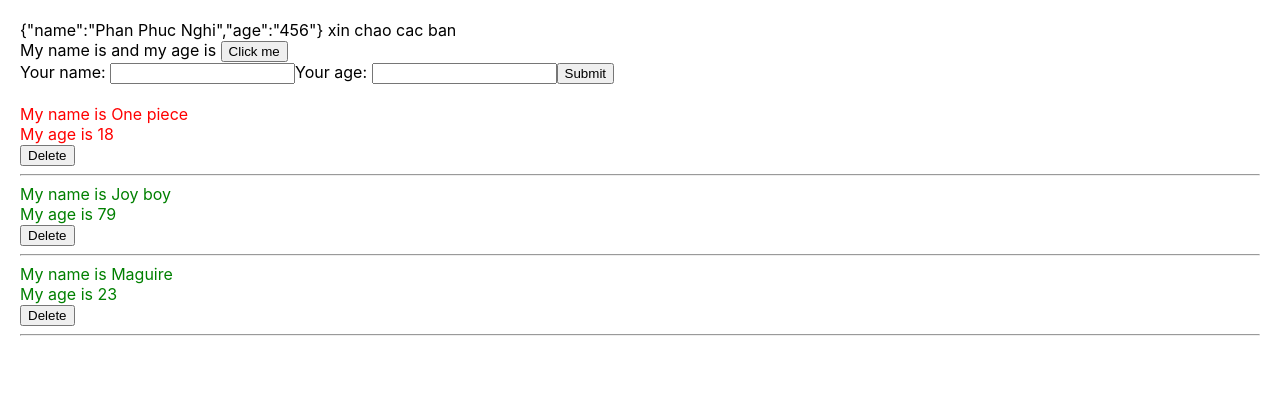
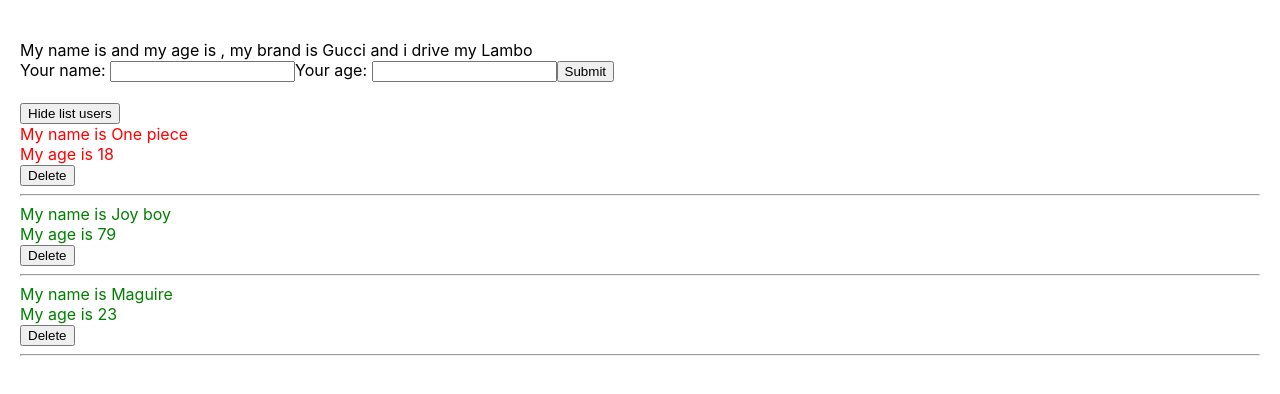
Before and after one commit to Phannghi/demoReact, a React (Create React App) app: page / in a window 1280 px wide. Shown: the top 394 px of the page. Built offline with nearby package versions, Linux system fonts and the light colour scheme.

Commit message:
useState hook

```diff
--- a/src/components/AddUserInfor.js
+++ b/src/components/AddUserInfor.js
@@ -1,61 +1,91 @@
-import React from 'react';
+import React, { useState } from 'react';
 
-class AddUserInfor extends React.Component {
-    state = {
-        firstName: '',
-        brand: 'Gucci',
-        car: 'Lambo',
-        age: ''
-    };
-    handleClick(event) {
-        console.log(this.state.brand);
-        console.log('>>random: ', Math.floor((Math.random() * 100) + 1));
-        this.setState({
-            firstName: 'Bull',
-            age: this.state.age + 1
-        })
+// class AddUserInfor extends React.Component {
+//     state = {
+//         firstName: '',
+//         brand: 'Gucci',
+//         car: 'Lambo',
+//         age: ''
+//     };
+//     handleOnchangeInput = (event) => {
+//         this.setState({
+//             firstName: event.target.value
+//         })
+//     }
+//     handleOnchangeAge = (event) => {
+//         this.setState({
+//             age: event.target.value
+//         })
+//     }
+//     handleOnSubmit = (event) => {
+//         event.preventDefault();
+//         console.log(this.state);
+//         this.props.handleAddNewUser({
+//             id: Math.floor((Math.random() * 100) + 1) + '- random',
+//             name: this.state.firstName,
+//             age: this.state.age,
+//         });
+//     }
+//     render() {
+//         return (
+//             <div>
+//                 My name is {this.state.firstName} and my age is {this.state.age}
+//                 <form onSubmit={(event) => this.handleOnSubmit(event)}>
+//                     <label>Your name: </label>
+//                     <input
+//                         value={this.state.firstName}
+//                         type="text"
+//                         onChange={(event) => this.handleOnchangeInput(event)} />
+
+//                     <label>Your age: </label>
+//                     <input
+//                         value={this.state.age}
+//                         type="text"
+//                         onChange={(event) => this.handleOnchangeAge(event)} />
+//                     <button>Submit</button>
+//                 </form>
+//             </div>
+//         )
+//     }
+// }
+const AddUserInfor = (props) => {
+    const [name, setName] = useState('');
+    const [brand, setBrand] = useState('Gucci');
+    const [car, setCar] = useState('Lambo');
+    const [age, setAge] = useState('');
+
+    const handleOnchangeInput = (event) => {
+        setName(event.target.value);
     }
-    handleOnchangeInput = (event) => {
-        this.setState({
-            firstName: event.target.value
-        })
+    const handleOnchangeAge = (event) => {
+        setAge(event.target.value);
     }
-    handleOnchangeAge = (event) => {
-        this.setState({
-            age: event.target.value
-        })
-    }
-    handleOnSubmit = (event) => {
+    const handleOnSubmit = (event) => {
         event.preventDefault();
-        console.log(this.state);
-        this.props.handleAddNewUser({
+        props.handleAddNewUser({
             id: Math.floor((Math.random() * 100) + 1) + '- random',
-            name: this.state.firstName,
-            age: this.state.age,
+            name: name,
+            age: age,
         });
     }
-    render() {
     return (
         <div>
-                My name is {this.state.firstName} and my age is {this.state.age}
-                <button onClick={(event) => { this.handleClick(event) }}>Click me</button>
-                <form onSubmit={(event) => this.handleOnSubmit(event)}>
+            My name is {name} and my age is {age}, my brand is {brand} and i drive my {car}
+            <form onSubmit={(event) => handleOnSubmit(event)}>
                 <label>Your name: </label>
                 <input
-                        value={this.state.firstName}
+                    value={name}
                     type="text"
-                        onChange={(event) => this.handleOnchangeInput(event)} />
+                    onChange={(event) => handleOnchangeInput(event)} />
 
                 <label>Your age: </label>
                 <input
-                        value={this.state.age}
+                    value={age}
                     type="text"
-                        onChange={(event) => this.handleOnchangeAge(event)} />
+                    onChange={(event) => handleOnchangeAge(event)} />
                 <button>Submit</button>
             </form>
         </div>
     )
 }
-}
-
 export default AddUserInfor;
--- a/src/components/DisplayInfo.js
+++ b/src/components/DisplayInfo.js
@@ -1,4 +1,4 @@
-import React from 'react';
+import React, { useState } from 'react';
 import './DisplayInfo.scss';
 //import Junk from '../Junk.png';
 
@@ -33,10 +33,18 @@ import './DisplayInfo.scss';
 
 const DisplayInfo = (props) => {
     const { listUser } = props;
-    //console.log(listUser);
+    const [isShowListUsers, setShowListUser] = useState(true);
+    const handleShowHideUser = () => {
+        setShowListUser(!isShowListUsers);
+    }
     return (
         <div className='display-info-container'>
-            {true &&
+            <div>
+                <button onClick={() => { handleShowHideUser() }}>
+                    {isShowListUsers ? "Hide list users" : "Show list users"}
+                </button>
+            </div>
+            {isShowListUsers &&
                 <>
                     {listUser.map((user) => {
                         return (
--- a/src/components/MyComponent.js
+++ b/src/components/MyComponent.js
@@ -1,47 +1,80 @@
-import React from 'react';
+import React, { useState } from 'react';
 import AddUserInfor from './AddUserInfor';
 import DisplayInfo from './DisplayInfo';
 
-class MyComponent extends React.Component {
-    state = {
-        listUser: [
+// class MyComponent extends React.Component {
+//     state = {
+//         listUser: [
+//             { id: 1, name: 'One piece', age: '18' },
+//             { id: 2, name: 'Joy boy', age: '79' },
+//             { id: 3, name: 'Maguire', age: '23' },
+//         ]
+//     };
+//     handleAddNewUser = (userObj) => {
+//         console.log(userObj);
+//         this.setState({
+//             listUser: [userObj, ...this.state.listUser],
+//         })
+//     };
+//     handleDeleteUser = (userId) => {
+//         let listUser = [...this.state.listUser];
+//         listUser = listUser.filter(user => user.id !== userId);
+//         this.setState({
+//             listUser: listUser
+//         });
+//     };
+//     render() {
+//         const test = { name: 'Phan Phuc Nghi', age: '456' };
+//         return (
+//             <>
+//                 {JSON.stringify(test)} xin chao cac ban
+//                 <br />
+//                 <div className='a'>
+//                     <AddUserInfor handleAddNewUser={this.handleAddNewUser} />
+//                     <br />
+//                     <DisplayInfo
+//                         listUser={this.state.listUser}
+//                         handleDeleteUser={this.handleDeleteUser} />
+//                 </div>
+//                 <div className="b">
+
+//                 </div>
+//             </>
+
+//         );
+//     }
+// }
+
+const MyComponent = (props) => {
+    //const test = { name: 'Phan Phuc Nghi', age: '456' };
+    const [listUsers, setListUser] = useState([
         { id: 1, name: 'One piece', age: '18' },
         { id: 2, name: 'Joy boy', age: '79' },
         { id: 3, name: 'Maguire', age: '23' },
-        ]
-    };
-    handleAddNewUser = (userObj) => {
-        console.log(userObj);
-        this.setState({
-            listUser: [userObj, ...this.state.listUser],
-        })
-    };
-    handleDeleteUser = (userId) => {
-        let listUser = [...this.state.listUser];
-        listUser = listUser.filter(user => user.id !== userId);
-        this.setState({
-            listUser: listUser
+    ]);
+    const handleAddNewUser = (user) => {
+        setListUser(prevUsers => [user, ...prevUsers]);
+    }
+    const handleDeleteUser = (userId) => {
+        setListUser(prevUsers => {
+            return prevUsers.filter(user => user.id !== userId);
         });
-    };
-    render() {
-        const test = { name: 'Phan Phuc Nghi', age: '456' };
+    }
     return (
         <>
-                {JSON.stringify(test)} xin chao cac ban
+            {/* {JSON.stringify(test)} xin chao cac ban */}
             <br />
             <div className='a'>
-                    <AddUserInfor handleAddNewUser={this.handleAddNewUser} />
+                <AddUserInfor handleAddNewUser={handleAddNewUser} />
                 <br />
                 <DisplayInfo
-                        listUser={this.state.listUser}
-                        handleDeleteUser={this.handleDeleteUser} />
+                    listUser={listUsers}
+                    handleDeleteUser={handleDeleteUser} />
             </div>
             <div className="b">
-
             </div>
         </>
-
     );
 }
-}
+
 export default MyComponent;
```
Also changed, not shown: 1 other file (tests, documents, lock files or other folders). Lines whose indentation alone changed are shown as unchanged.
